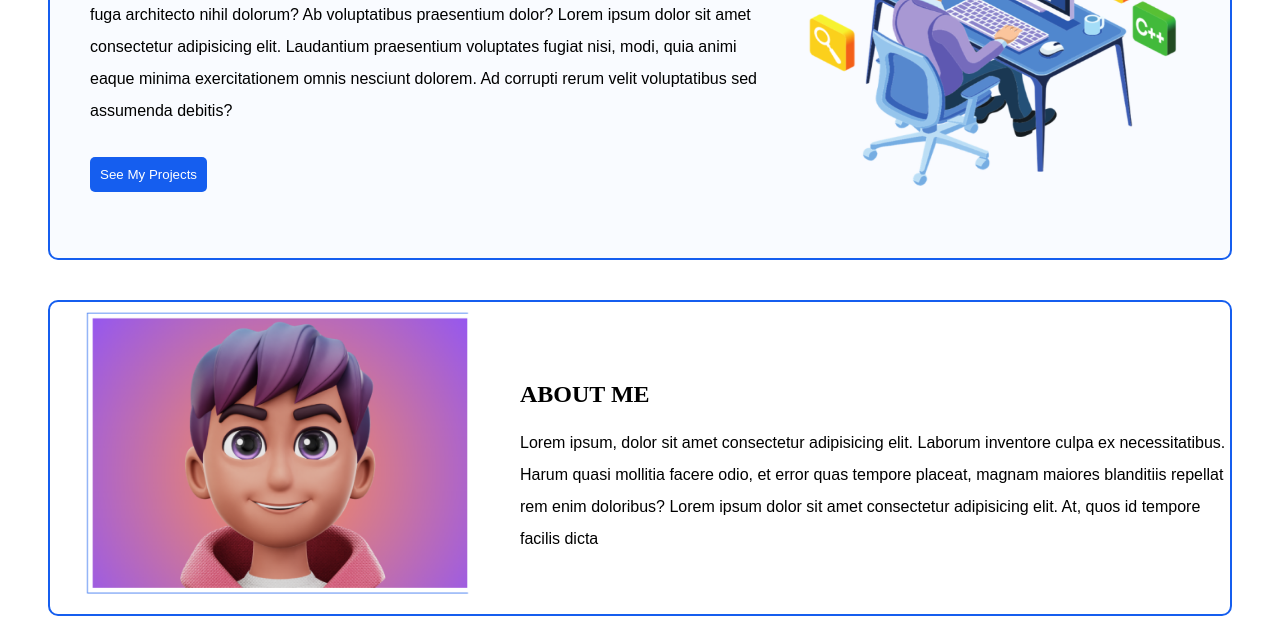
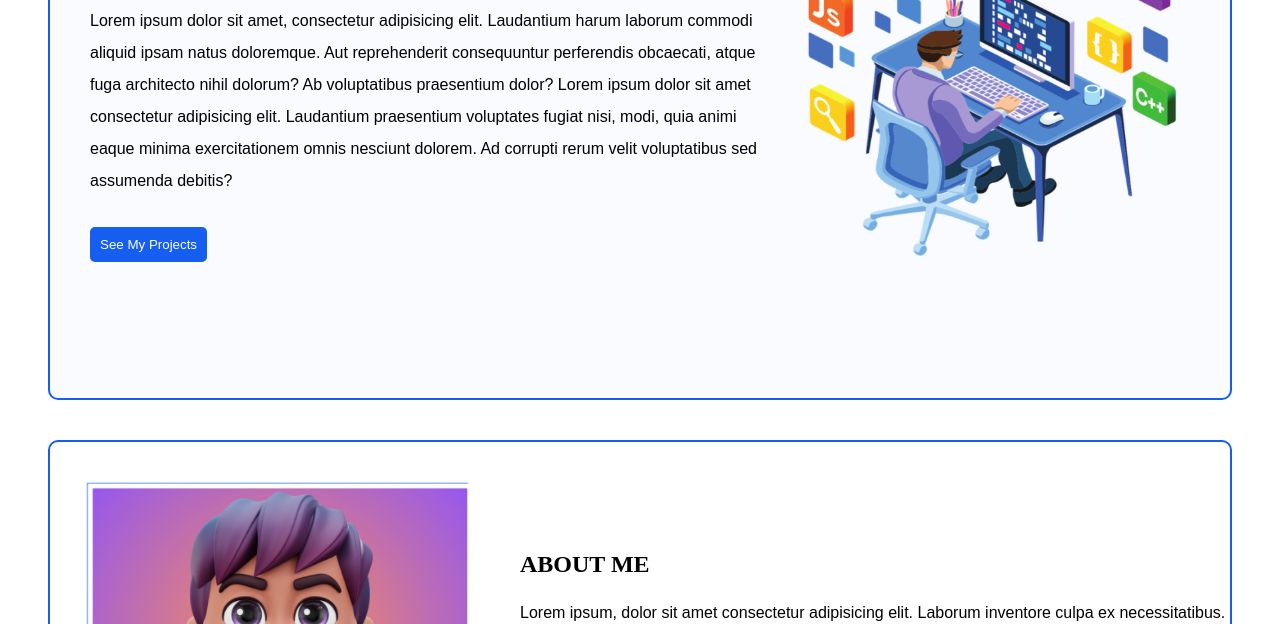
Before and after one commit to biroue10/the-just-project-2, a website: page index.html in a window 1280 px wide. Shown: the part 328-952 px from the top of the page. Drawn offline with Linux system fonts and the light colour scheme.

Commit message:
refactor my code

```diff
--- a/assets/css/style.css
+++ b/assets/css/style.css
@@ -63,10 +63,13 @@ a {
   display: flex;
   justify-content: center;
   align-items: center;
+
 }
 .section1 {
   background-color: #f9fbff;
   margin-bottom: 40px;
+  padding-bottom: 70px;
+  padding-top: 70px;
 }
 .section1 .flex-container2 {
   padding-right: 40px;
@@ -78,6 +81,8 @@ a {
   display: flex;
   justify-content: space-around;
   align-items: center;
+  padding-top: 30px;
+  padding-bottom: 30px;
 }
 .section2 {
   margin-bottom: 40px;
```
